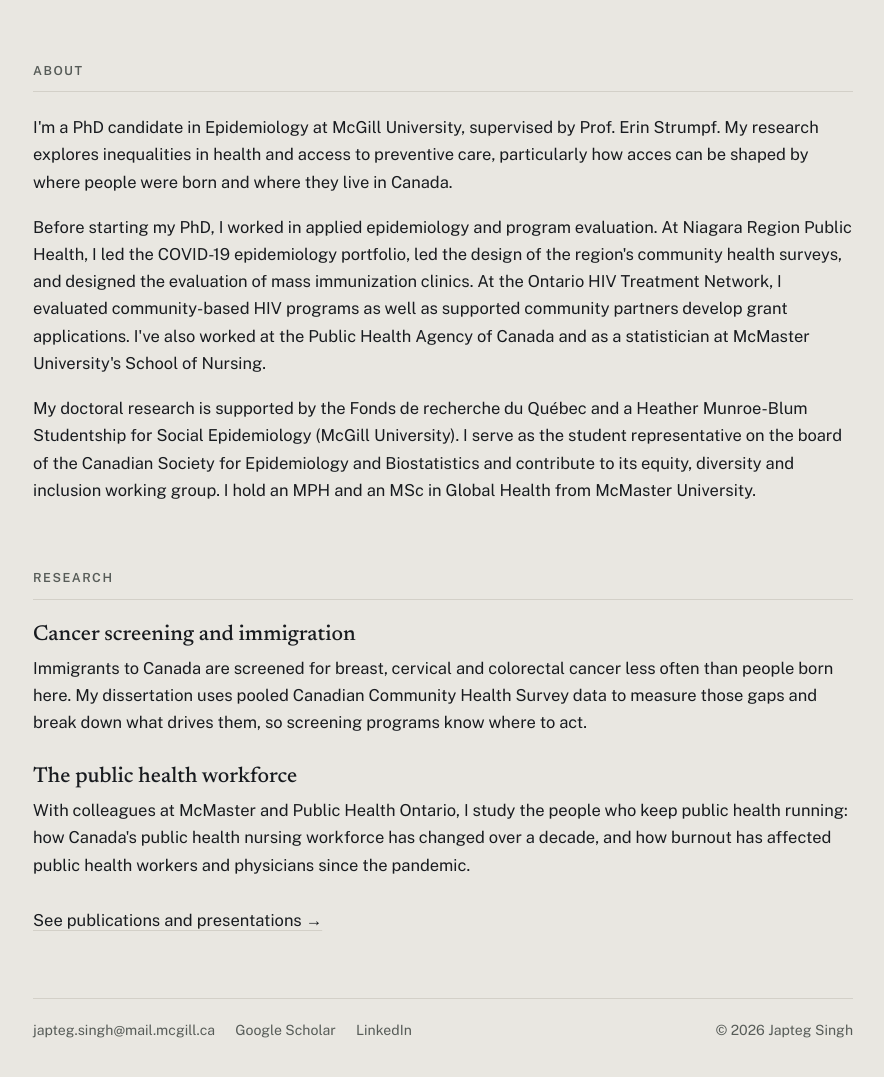
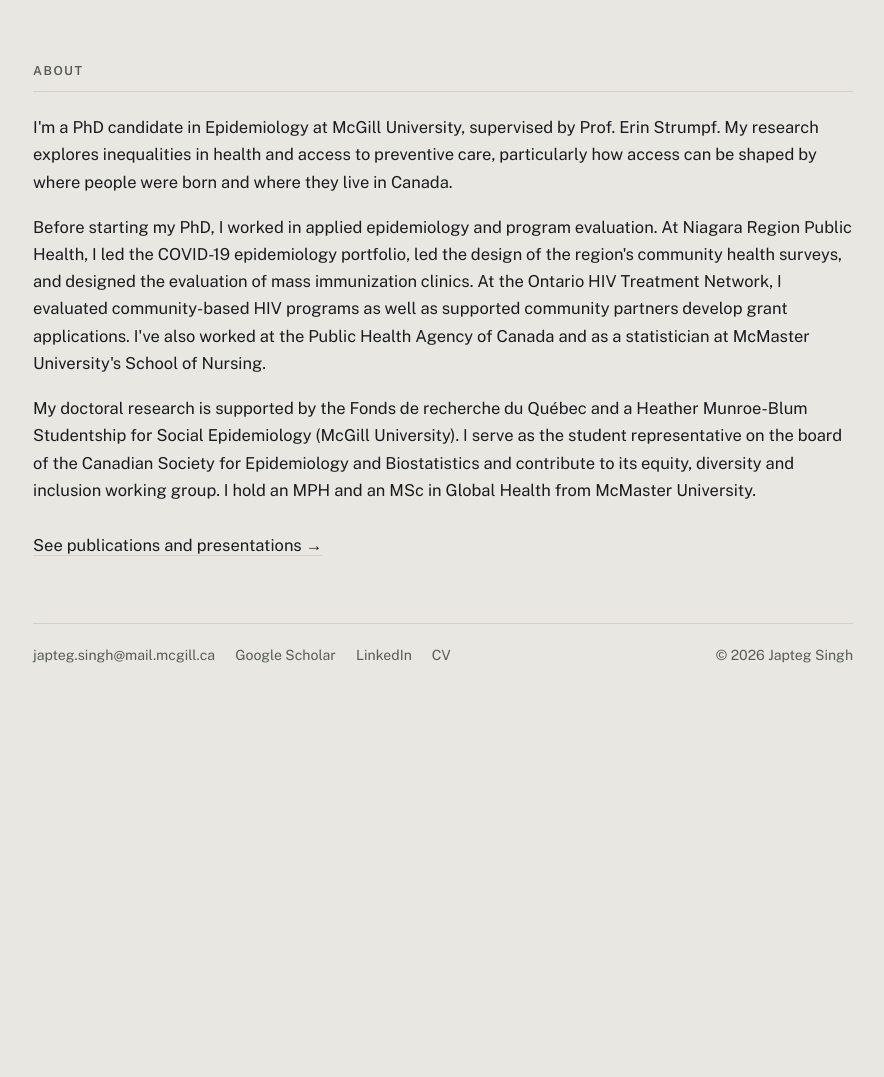
Before and after one commit to JaptegS/JaptegS.github.io, a plain HTML site: page index.html in a window 1280 px wide. Shown: the part 283-1360 px from the top of the page, without its empty margins (197-1081 px from the left). After the commit the page ends 1014 px from the top, so only its background shows below. Drawn offline with nearby package versions, Linux system fonts and the light colour scheme.

Commit message:
Update index.html

```diff
--- a/index.html
+++ b/index.html
@@ -1,5 +1,5 @@
 <!DOCTYPE html>
-<html lang="light">
+<html lang="en">
 <head>
 <meta charset="utf-8">
 <meta name="viewport" content="width=device-width, initial-scale=1">
@@ -157,6 +157,7 @@ footer .links a:hover { color: var(--accent); }
     <nav aria-label="Pages">
       <a href="index.html" aria-current="page">About</a>
       <a href="publications.html">Publications</a>
+      <a href="cv.pdf" target="_blank" rel="noopener">CV</a>
     </nav>
   </div>
 </header>
@@ -167,34 +168,22 @@ footer .links a:hover { color: var(--accent); }
       <section id="about">
         <h2>About</h2>
         <div class="prose">
-  <p>I'm a PhD candidate in Epidemiology at McGill University, supervised by Prof. Erin Strumpf. My research explores inequalities in health and access to preventive care, particularly how acces can be shaped by where people were born and where they live in Canada.</p>
+  <p>I'm a PhD candidate in Epidemiology at McGill University, supervised by Prof. Erin Strumpf. My research explores inequalities in health and access to preventive care, particularly how access can be shaped by where people were born and where they live in Canada.</p>
 
   <p>Before starting my PhD, I worked in applied epidemiology and program evaluation. At Niagara Region Public Health, I led the COVID-19 epidemiology portfolio, led the design of the region's community health surveys, and designed the evaluation of mass immunization clinics. At the Ontario HIV Treatment Network, I evaluated community-based HIV programs as well as supported community partners develop grant applications. I've also worked at the Public Health Agency of Canada and as a statistician at McMaster University's School of Nursing.</p>
 
   <p>My doctoral research is supported by the Fonds de recherche du Québec and a Heather Munroe-Blum Studentship for Social Epidemiology (McGill University). I serve as the student representative on the board of the Canadian Society for Epidemiology and Biostatistics and contribute to its equity, diversity and inclusion working group. I hold an MPH and an MSc in Global Health from McMaster University.</p>
 </div>
+        <p style="margin:28px 0 0"><a href="publications.html">See publications and presentations →</a></p>
 </section>
 
-      <section id="research">
-        <h2>Research</h2>
-        <div class="projects">
-          <div>
-            <h3>Cancer screening and immigration</h3>
-            <p>Immigrants to Canada are screened for breast, cervical and colorectal cancer less often than people born here. My dissertation uses pooled Canadian Community Health Survey data to measure those gaps and break down what drives them, so screening programs know where to act.</p>
-          </div>
-          <div>
-            <h3>The public health workforce</h3>
-            <p>With colleagues at McMaster and Public Health Ontario, I study the people who keep public health running: how Canada's public health nursing workforce has changed over a decade, and how burnout has affected public health workers and physicians since the pandemic.</p>
-          </div>
-        </div>
-        <p style="margin:28px 0 0"><a href="publications.html">See publications and presentations →</a></p>
-      </section>
 
     <footer>
       <div class="links">
         <a href="mailto:japteg.singh@mail.mcgill.ca">japteg.singh@mail.mcgill.ca</a>
         <a href="https://scholar.google.com/citations?user=2znlkowAAAAJ&amp;hl=en" target="_blank" rel="noopener">Google Scholar</a>
         <a href="https://www.linkedin.com/in/japteg/" target="_blank" rel="noopener">LinkedIn</a>
+        <a href="cv.pdf" target="_blank" rel="noopener">CV</a>
       </div>
       <span>© 2026 Japteg Singh</span>
     </footer>
```
